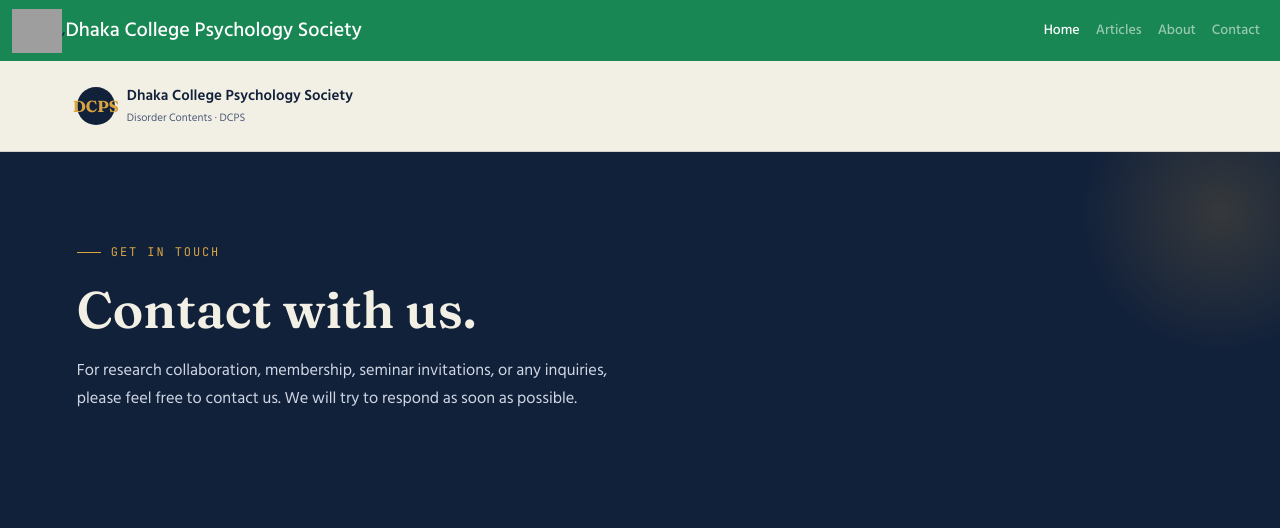
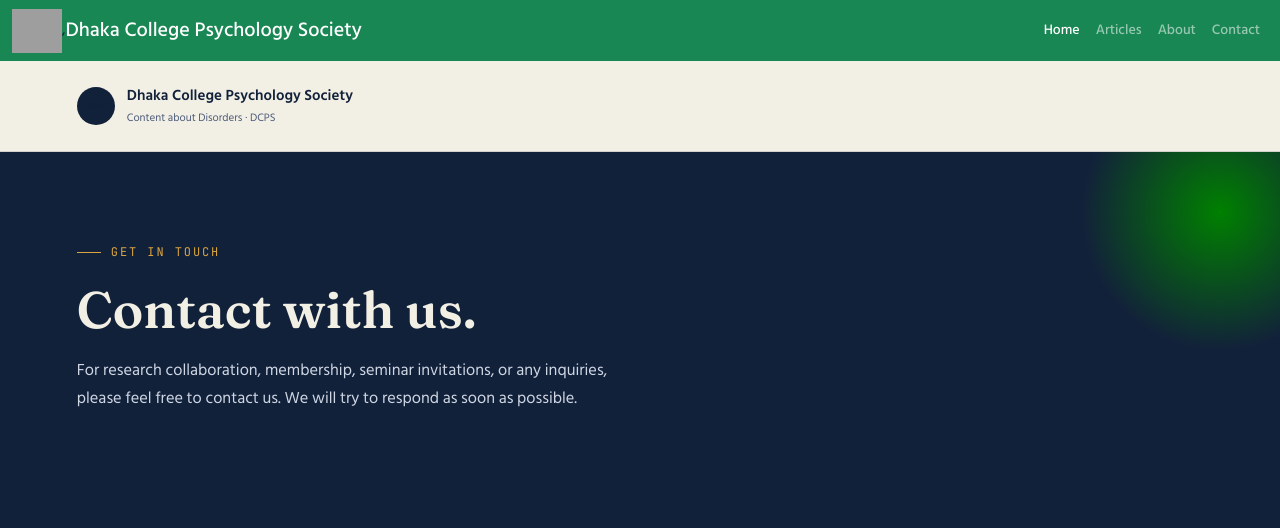
Before and after one commit to imon2928/dsm5-disorders, a Django app: page /contact/ in a window 1280 px wide. Shown: the top 528 px of the page. Run offline with Django 5.2, Linux system fonts and the light colour scheme; grey boxes are pictures that could not be loaded.

Commit message:
Update contact.html

```diff
--- a/dcps_dsm/dcps_dsm/template/contact.html
+++ b/dcps_dsm/dcps_dsm/template/contact.html
@@ -48,7 +48,7 @@
   .brand-mark{
     width:38px; height:38px; border-radius:50%;
     background:var(--ink); display:flex; align-items:center; justify-content:center;
-    color:var(--gold); font-family:'Fraunces',serif; font-weight:700; font-size:16px;
+    color:var(--green); font-family:'Fraunces',serif; font-weight:700; font-size:10px;
   }
   .brand-name{ font-size:15px; font-weight:600; }
   .brand-name span{ display:block; font-size:11px; color:var(--ink-soft); font-weight:400; }
@@ -69,7 +69,7 @@
     content:'';
     position:absolute; right:-80px; top:-80px;
     width:280px; height:280px; border-radius:50%;
-    background:radial-gradient(circle, rgba(217,164,65,0.18), transparent 70%);
+    background:radial-gradient(circle, green, transparent 70%);
   }
   .eyebrow{
     font-family:'JetBrains Mono', monospace; font-size:12px; letter-spacing:0.16em;
@@ -114,7 +114,7 @@
   .social-pill{
     font-family:'JetBrains Mono', monospace; font-size:11.5px;
     padding:8px 16px; border-radius:100px; border:1px solid var(--line);
-    color:var(--ink-soft); transition:all .2s;
+    color: var(--ink-soft); transition:all .2s;
   }
   .social-pill:hover{ background:var(--ink); color:var(--paper); border-color:var(--ink); }
 
@@ -195,7 +195,7 @@
   <div class="brand">
     <div class="brand-mark">DCPS</div>
     <div class="brand-name">Dhaka College Psychology Society
-      <span>Disorder Contents · DCPS</span>
+      <span>Content about Disorders · DCPS</span>
     </div>
   </div>
 </header>
```
